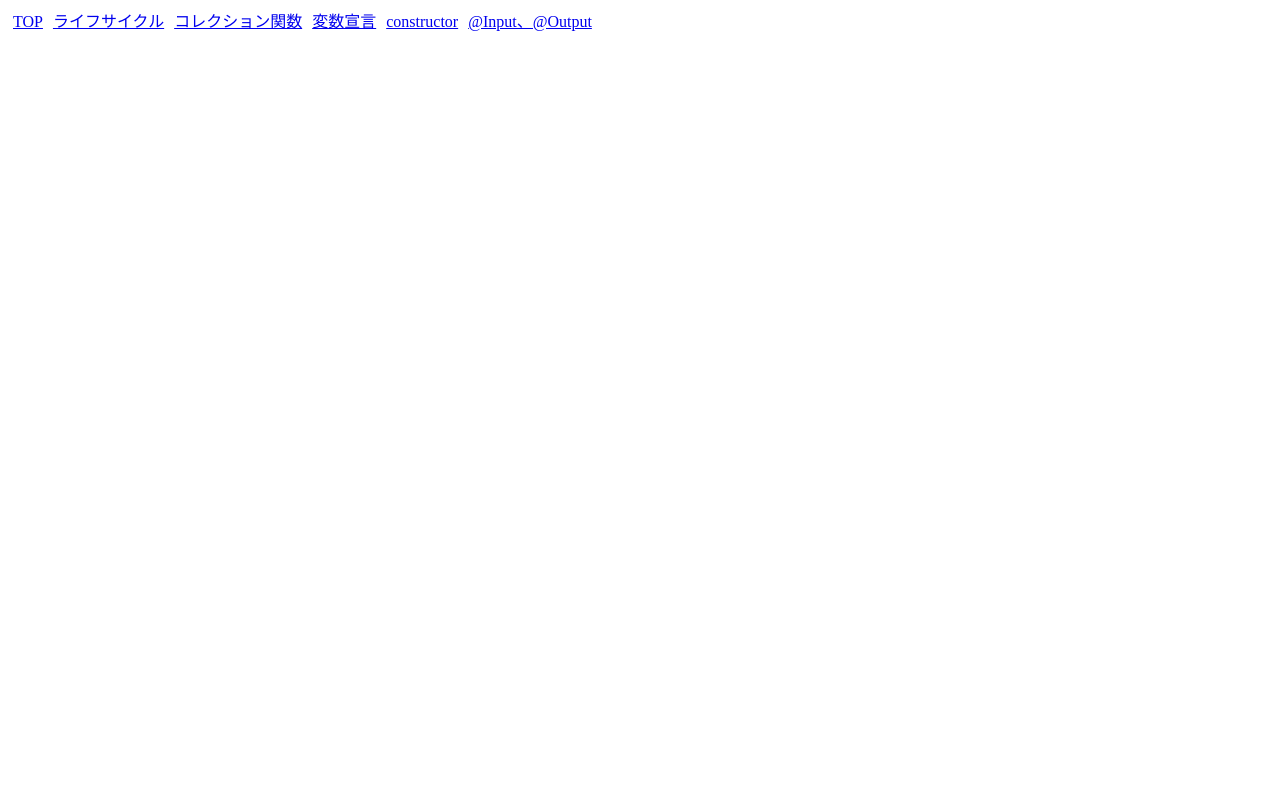
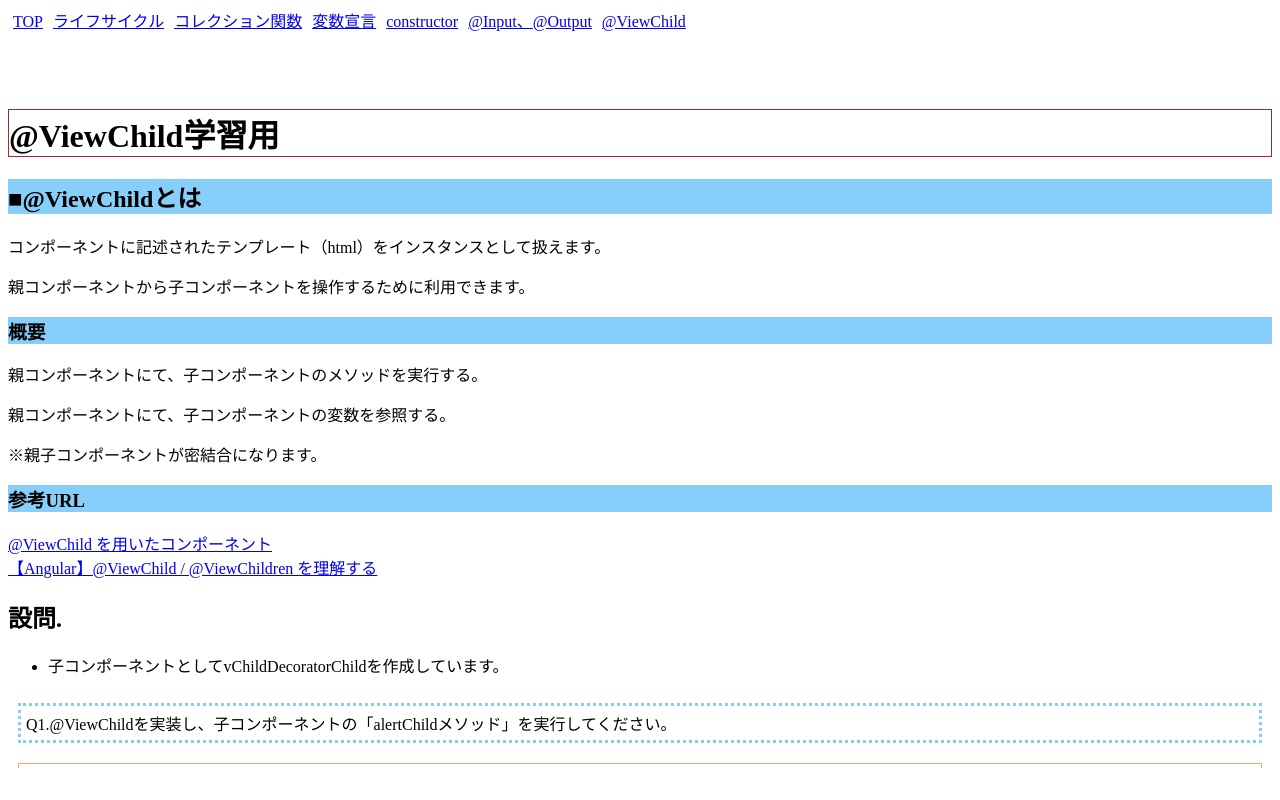
Before and after one commit to be-org-kamito/angular-larning, an Angular app: page /vChildDecorator in a window 1280 px wide. Before the commit this address led to /. Built offline with nearby package versions, Linux system fonts and the light colour scheme.

Commit message:
ViewChildページ作成

```diff
--- a/src/app/app.component.html
+++ b/src/app/app.component.html
@@ -5,5 +5,8 @@
   <a routerLink="/declaration">変数宣言</a>
   <a routerLink="/constructorPage">constructor</a>
   <a routerLink="/inOutDecorator">@Input、@Output</a>
+  <a routerLink="/vChildDecorator">@ViewChild</a>
 </nav>
-<router-outlet></router-outlet>
+<div class="main-contents">
+  <router-outlet></router-outlet>
+</div>
--- a/src/app/app.module.ts
+++ b/src/app/app.module.ts
@@ -11,6 +11,8 @@ import { DeclarationComponent } from './learning/declaration/declaration.compone
 import { ConstructorPageComponent } from './learning/constructorPage/constructorPage.component';
 import { InOutDecoratorComponent } from './learning/inOutDecorator/inOutDecorator.component';
 import { InOutDecoratorChildComponent } from './learning/inOutDecorator/inOutDecoratorChild.component';
+import { VChildDecoratorComponent } from './learning/vChildDecorator/vChildDecorator.component';
+import { VChildDecoratorChildComponent } from './learning/vChildDecorator/vChildDecoratorChild.component';
 
 const routes: Routes = [
   // 更新
@@ -20,6 +22,7 @@ const routes: Routes = [
   { path: 'declaration', component: DeclarationComponent },
   { path: 'constructorPage', component: ConstructorPageComponent },
   { path: 'inOutDecorator', component: InOutDecoratorComponent },
+  { path: 'vChildDecorator', component: VChildDecoratorComponent },
 ];
 
 @NgModule({
@@ -33,6 +36,8 @@ const routes: Routes = [
     ConstructorPageComponent,
     InOutDecoratorComponent,
     InOutDecoratorChildComponent,
+    VChildDecoratorComponent,
+    VChildDecoratorChildComponent,
   ],
   bootstrap: [AppComponent],
   exports: [RouterModule],
--- /dev/null
+++ b/src/app/learning/vChildDecorator/vChildDecorator.component.html
@@ -0,0 +1,51 @@
+<div>
+  <h1 class="question-header">@ViewChild学習用</h1>
+  <div class="explanation-block">
+    <h2>■@ViewChildとは</h2>
+    <p>
+      コンポーネントに記述されたテンプレート（html）をインスタンスとして扱えます。
+    </p>
+    <p>親コンポーネントから子コンポーネントを操作するために利用できます。</p>
+    <h3>概要</h3>
+    <p>親コンポーネントにて、子コンポーネントのメソッドを実行する。</p>
+    <p>親コンポーネントにて、子コンポーネントの変数を参照する。</p>
+    <p>※親子コンポーネントが密結合になります。</p>
+    <h3>参考URL</h3>
+    <div>
+      <div>
+        <a
+          href="https://angular.keicode.com/basics/component-interaction-viewchild.php"
+          target="_blank"
+          >@ViewChild を用いたコンポーネント</a
+        >
+      </div>
+      <div>
+        <a
+          href="https://tkzo.jp/blog/angular6-view-child-view-children/
+"
+          target="_blank"
+          >【Angular】@ViewChild / @ViewChildren を理解する</a
+        >
+      </div>
+    </div>
+  </div>
+  <h2>設問.</h2>
+  <div>
+    <ul>
+      <li>子コンポーネントとしてvChildDecoratorChildを作成しています。</li>
+    </ul>
+  </div>
+  <div class="question-grid">
+    <div class="question-headline">
+      Q1.@ViewChildを実装し、子コンポーネントの「alertChildメソッド」を実行してください。
+    </div>
+    <div class="answer-block">
+      <button type="button">Q1確認用</button>
+    </div>
+    <div class="question-headline">
+      Q2.@ViewChildを使用し、子コンポーネントの任意の変数を回答欄に表示してください。
+    </div>
+    <div class="answer-block"></div>
+  </div>
+  <vChildDecoratorChild></vChildDecoratorChild>
+</div>
--- /dev/null
+++ b/src/app/learning/vChildDecorator/vChildDecorator.component.ts
@@ -0,0 +1,8 @@
+import { Component } from '@angular/core';
+
+@Component({
+  selector: 'vChildDecorator',
+  templateUrl: './vChildDecorator.component.html',
+  styles: [],
+})
+export class VChildDecoratorComponent {}
--- /dev/null
+++ b/src/app/learning/vChildDecorator/vChildDecoratorChild.component.ts
@@ -0,0 +1,15 @@
+import { Component } from '@angular/core';
+
+@Component({
+  selector: 'vChildDecoratorChild',
+  templateUrl: './vChildDecoratorChild.component.html',
+  styles: [],
+})
+export class VChildDecoratorChildComponent {
+  /**
+   * viewChild用メソッド
+   */
+  public alertChild() {
+    alert('子コンポーネントのメソッドです。');
+  }
+}
--- a/src/app/top.component.html
+++ b/src/app/top.component.html
@@ -1 +1,23 @@
-<div>Angular学習用のプロジェクトです。</div>
+<p>Angular学習用のプロジェクトです。</p>
+<p>
+  各ページに参考URLを貼っていますが、やはり公式ドキュメントを読むのが最も良いです。
+</p>
+<div>
+  <ul>
+    <li>
+      <a href="https://angular.jp/docs" target="_brank">Angular</a>
+    </li>
+    <li>
+      <a
+        href="https://developer.mozilla.org/ja/docs/Web/JavaScript/Reference"
+        target="_brank"
+        >JavaScript</a
+      >
+    </li>
+    <li>
+      <a href="https://www.typescriptlang.org/ja/docs/" target="_brank"
+        >TypeScript</a
+      >
+    </li>
+  </ul>
+</div>
--- a/src/styles.scss
+++ b/src/styles.scss
@@ -1,6 +1,14 @@
 /* Add application styles & imports to this file! */
-.header-nav a {
-  padding: 0px 5px 0px 5px;
+.header-nav {
+  height: 10vh;
+  a {
+    padding: 0px 5px 0px 5px;
+  }
+}
+
+.main-contents {
+  overflow-y: scroll;
+  height: 85vh;
 }
 
 .question-header {
```
Also changed, not shown: src/app/learning/vChildDecorator/vChildDecoratorChild.component.html (added).
